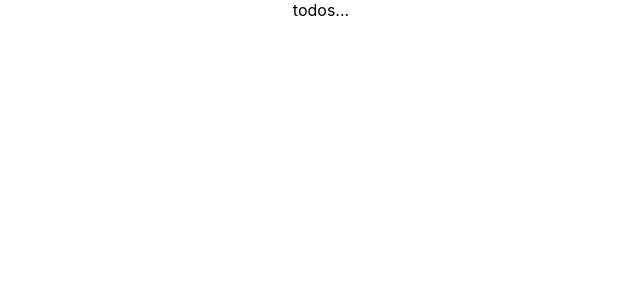
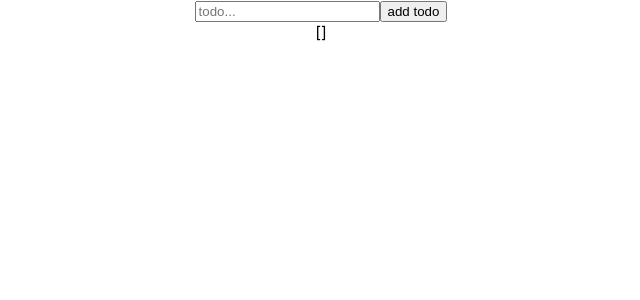
Before and after one commit to Davern/todo-list, a React (Create React App) app: page / in a window 1280 px wide. Shown: the top 300 px of the page, without its empty margins (319-959 px from the left). Built offline with nearby package versions, Linux system fonts and the light colour scheme.

Commit message:
implemented functionality to add a todo to the list

```diff
--- a/src/components/TodoForm.js
+++ b/src/components/TodoForm.js
@@ -1,7 +1,40 @@
 import React from "react";
+import shortId from "shortid";
 
 export default class TodoForm extends React.Component {
+    state = {
+        text: ""
+    }
+
+    handleChange = (event) => {
+        this.setState({
+            [event.target.name]: event.target.value
+        })
+    }
+
+    handleSubmit = event => {
+        event.preventDefault();
+        this.props.onSubmit({
+            id: shortId.generate(),
+            text: this.state.text,
+            complete: false
+        })
+        this.setState({
+            text: ''
+        });
+    }
+
     render() {
-        return <div>todos...</div>;
+        return (
+            <form onSubmit={this.handleSubmit}>
+                <input
+                    name ="text"
+                    value ={this.state.text}
+                    onChange={this.handleChange}
+                    placeholder="todo..."
+                />
+                <button onClick={this.handleSubmit}>add todo</button>
+            </form>
+        );
     }
 }
--- a/src/components/TodoList.js
+++ b/src/components/TodoList.js
@@ -1,4 +1,5 @@
 import React from "react";
+import TodoForm from "./TodoForm";
 
 /*
     Features:
@@ -14,7 +15,21 @@
 */
 
 export default class TodoList extends React.Component {
+    state = {
+        todos: []
+    }
+
+    addTodo=(todo)=> {
+        this.setState({
+            todos: [todo, ...this.state.todos]
+        });
+    }
+
     render() {
-        return <div>todos...</div>;
+        return(
+            <div>
+                <TodoForm onSubmit={this.addTodo}/>
+                {JSON.stringify(this.state.todos)}
+            </div>);
     }
 }
```
